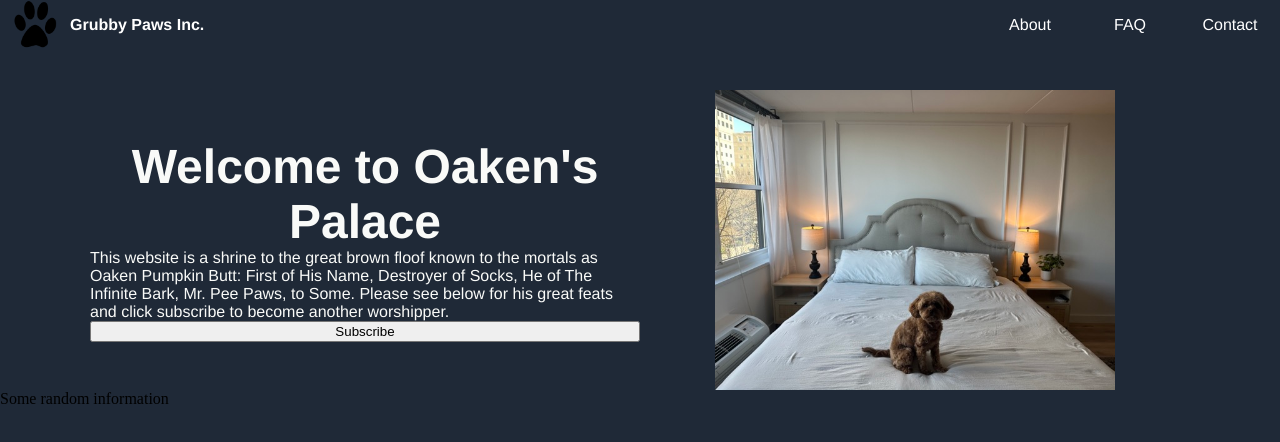
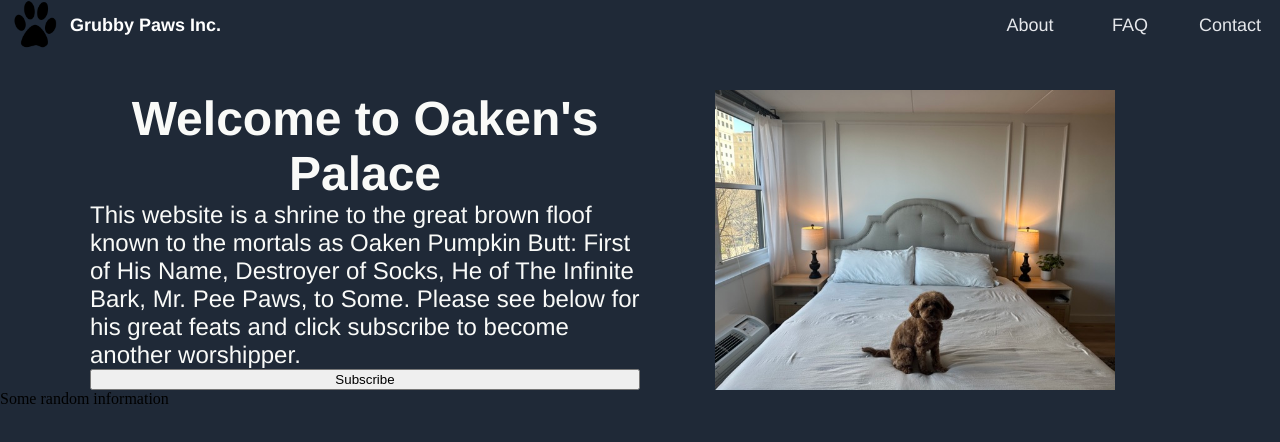
Before and after one commit to jtoncheo/OakenSite, a plain HTML site: page index.html in a window 1280 px wide. Drawn offline with Linux system fonts and the light colour scheme.

Commit message:
Fixed Hero & NavBar Font Sizes/cleared extra CSS

```diff
--- a/style.css
+++ b/style.css
@@ -37,7 +37,6 @@ body{
     display: flex;
     align-items: center;
     justify-content: center;
-
 }
 
 .nav-image{
@@ -57,14 +56,11 @@ body{
 
 a {
     text-decoration: none;
-    color: white;
+    font-size: 18px;
+    color: #E5E7EB
 }
 
 .nav-bar-right a:hover{
-    color: #ccc;
-}
-
-.nav-item a:hover::after {
     color: #ccc;
 }
 
@@ -99,6 +95,10 @@ a {
     text-align: center;
     display: flex;
 }
+
+.hero-subtext{
+    font-size: 24px;
+}
 .hero-right{
     display: flex;
     flex: 1;
```
